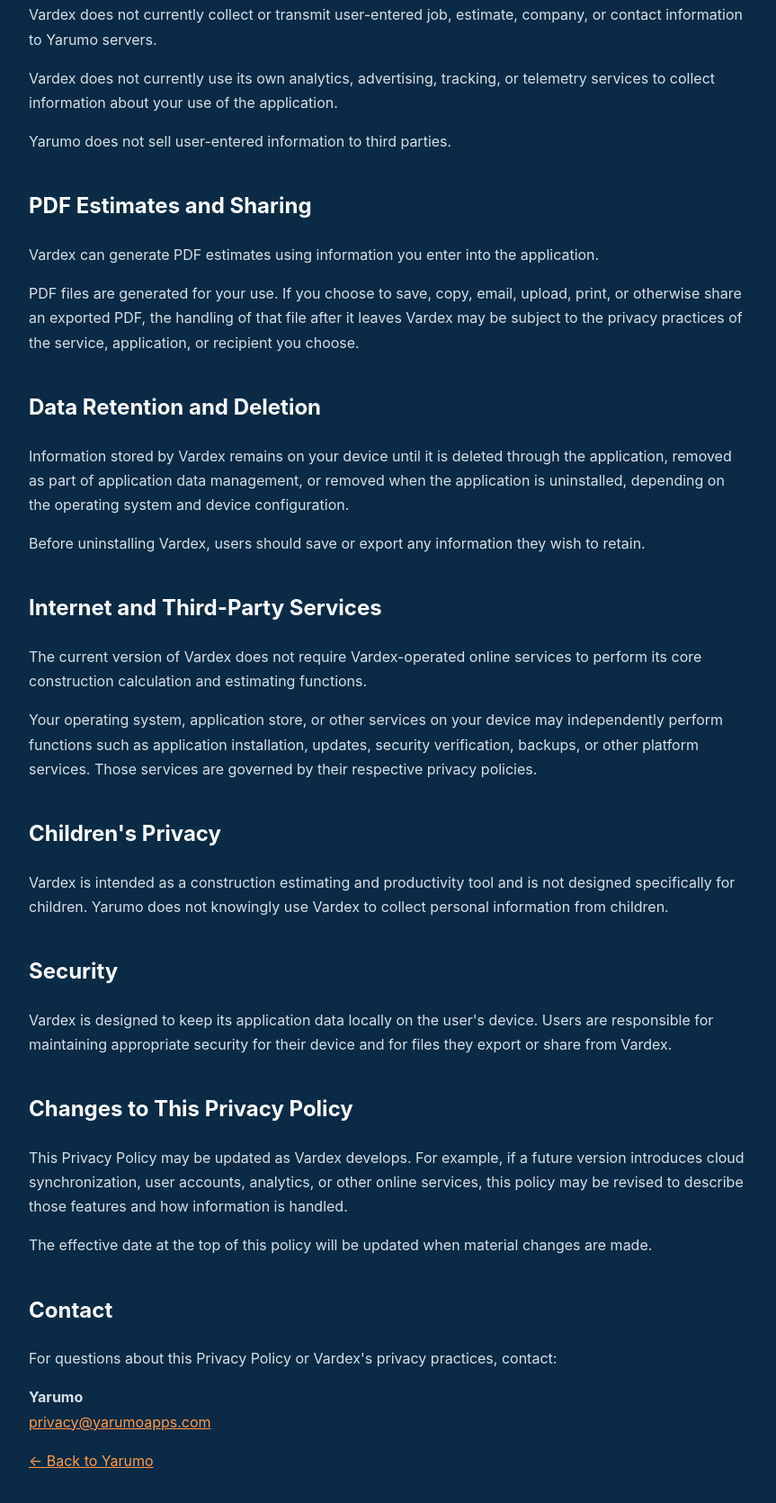
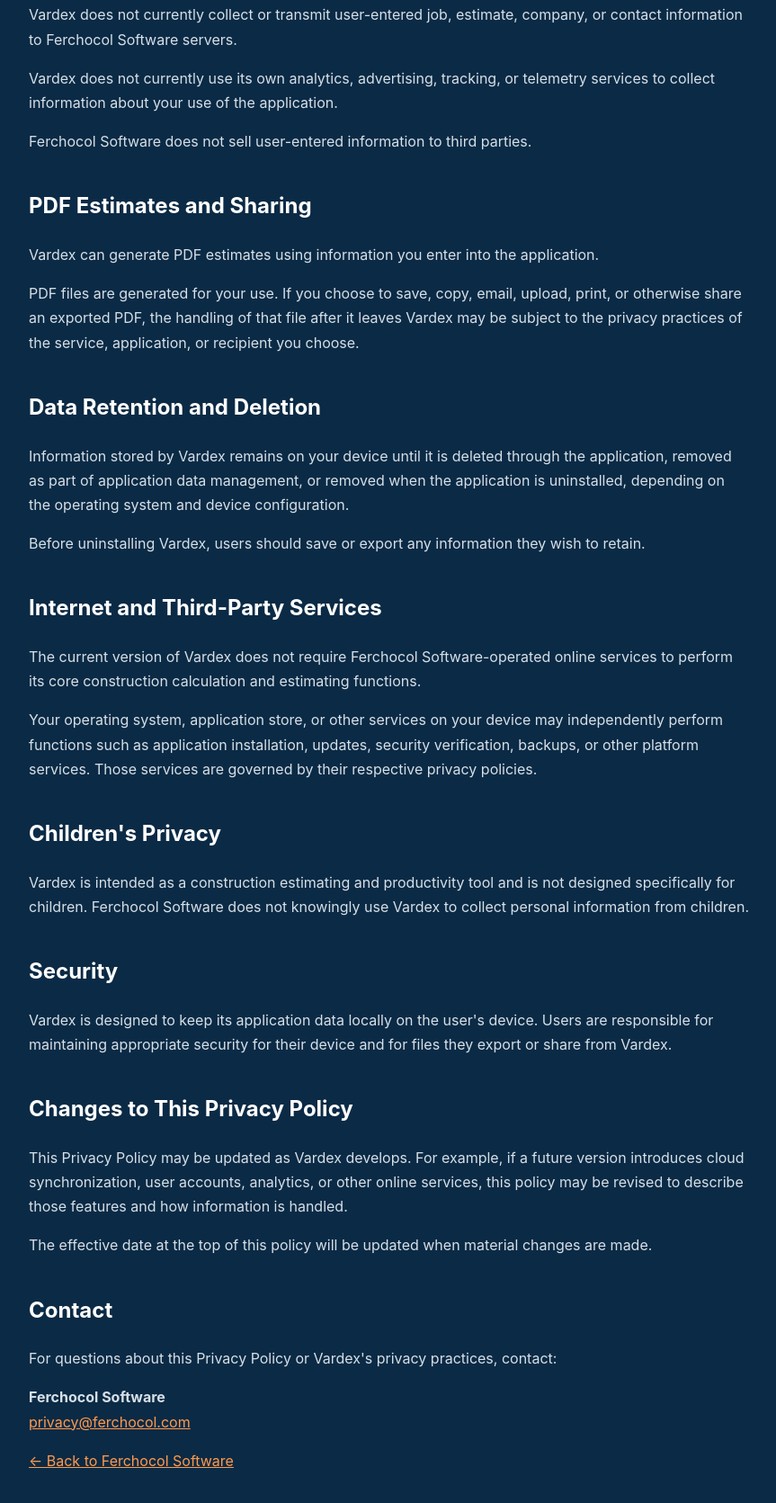
Before and after one commit to fcalvo918-oss/yarumoapps.com, a plain HTML site: page privacy.html in a window 1280 px wide. Shown: the part 1095-2766 px from the top of the page at 90% size, without its empty margins (207-1070 px from the left). Drawn offline with Linux system fonts and the light colour scheme.

Commit message:
Migrate Vardex privacy policy to Ferchocol

```diff
--- a/privacy.html
+++ b/privacy.html
@@ -4,10 +4,10 @@
     <meta charset="UTF-8">
     <meta name="viewport" content="width=device-width, initial-scale=1.0">
 
-    <title>Vardex Privacy Policy | Yarumo</title>
+    <title>Vardex Privacy Policy | Ferchocol Software</title>
 
     <meta name="description"
-          content="Privacy Policy for the Vardex construction estimating application by Yarumo.">
+          content="Privacy Policy for the Vardex construction estimating application by Ferchocol Software.">
 
     <style>
         * {
@@ -72,18 +72,18 @@
 <body>
 <main class="container">
 
-    <div class="brand">Yarumo</div>
+    <div class="brand">Ferchocol Software</div>
     <h1>Vardex Privacy Policy</h1>
 
     <p class="date">
-        Effective Date: August 12, 2026<br>
-        Last Updated: August 12, 2026
+        Effective Date: August 15, 2026<br>
+        Last Updated: August 15, 2026
     </p>
 
     <p>
         Vardex is a construction estimating and calculation application
-        provided by Yarumo. This Privacy Policy explains how information
-        is handled when you use Vardex.
+        provided by Ferchocol Software. This Privacy Policy explains how
+        information is handled when you use Vardex.
     </p>
 
     <h2>Information You Enter</h2>
@@ -124,7 +124,8 @@
 
     <p>
         Vardex does not currently collect or transmit user-entered job,
-        estimate, company, or contact information to Yarumo servers.
+        estimate, company, or contact information to Ferchocol Software
+        servers.
     </p>
 
     <p>
@@ -134,7 +135,8 @@
     </p>
 
     <p>
-        Yarumo does not sell user-entered information to third parties.
+        Ferchocol Software does not sell user-entered information to
+        third parties.
     </p>
 
     <h2>PDF Estimates and Sharing</h2>
@@ -169,9 +171,9 @@
     <h2>Internet and Third-Party Services</h2>
 
     <p>
-        The current version of Vardex does not require Vardex-operated
-        online services to perform its core construction calculation
-        and estimating functions.
+        The current version of Vardex does not require
+        Ferchocol Software-operated online services to perform its core
+        construction calculation and estimating functions.
     </p>
 
     <p>
@@ -186,9 +188,9 @@
 
     <p>
         Vardex is intended as a construction estimating and productivity
-        tool and is not designed specifically for children. Yarumo does
-        not knowingly use Vardex to collect personal information from
-        children.
+        tool and is not designed specifically for children. Ferchocol
+        Software does not knowingly use Vardex to collect personal
+        information from children.
     </p>
 
     <h2>Security</h2>
@@ -223,18 +225,18 @@
     </p>
 
     <p>
-        <strong>Yarumo</strong><br>
-        <a href="mailto:privacy@yarumoapps.com">
-            privacy@yarumoapps.com
+        <strong>Ferchocol Software</strong><br>
+        <a href="mailto:privacy@ferchocol.com">
+            privacy@ferchocol.com
         </a>
     </p>
 
     <p>
-        <a href="index.html">← Back to Yarumo</a>
+        <a href="https://ferchocol.com/">← Back to Ferchocol Software</a>
     </p>
 
     <footer>
-        &copy; 2026 Yarumo. All rights reserved.
+        &copy; 2026 Ferchocol Software. All rights reserved.
     </footer>
 
 </main>
```
